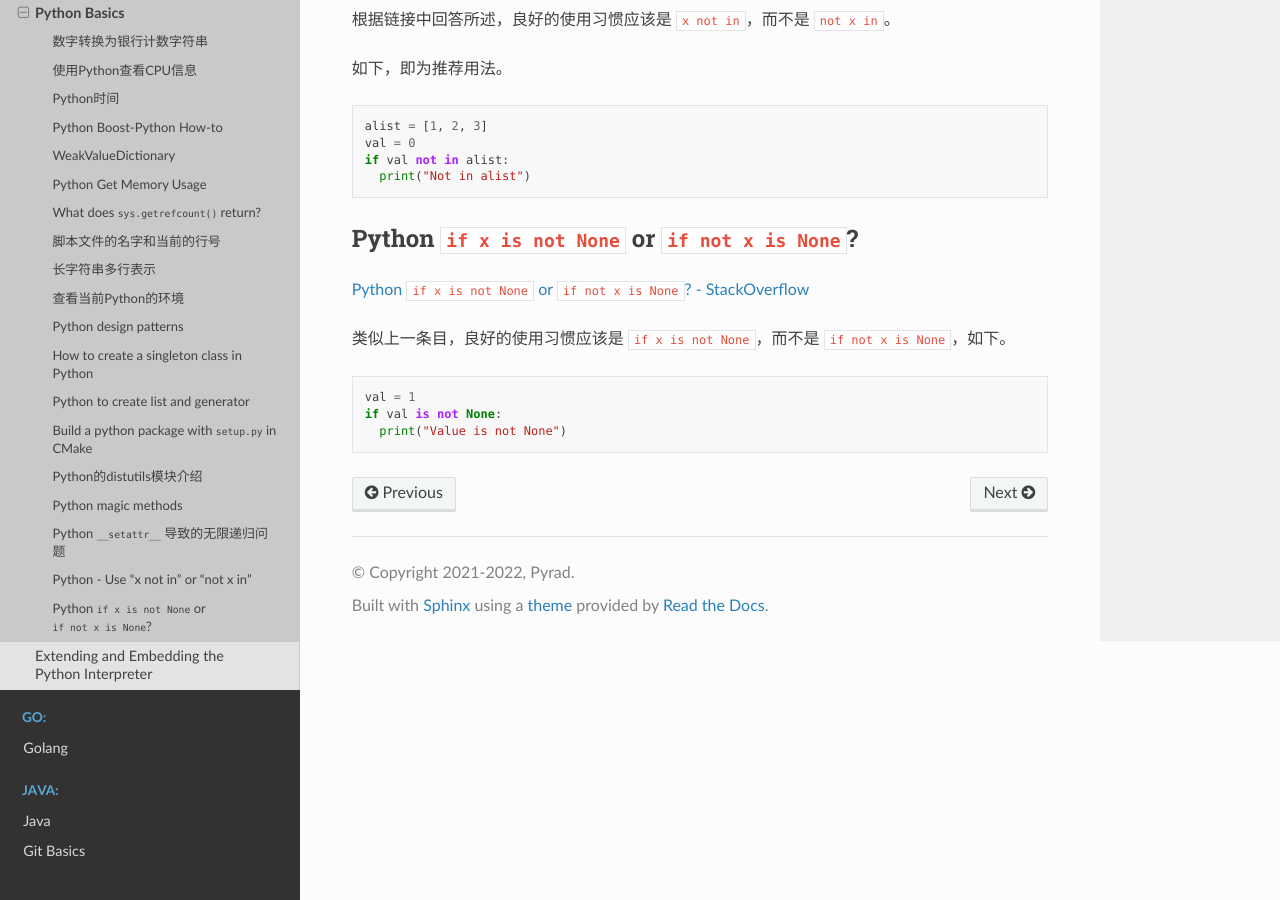
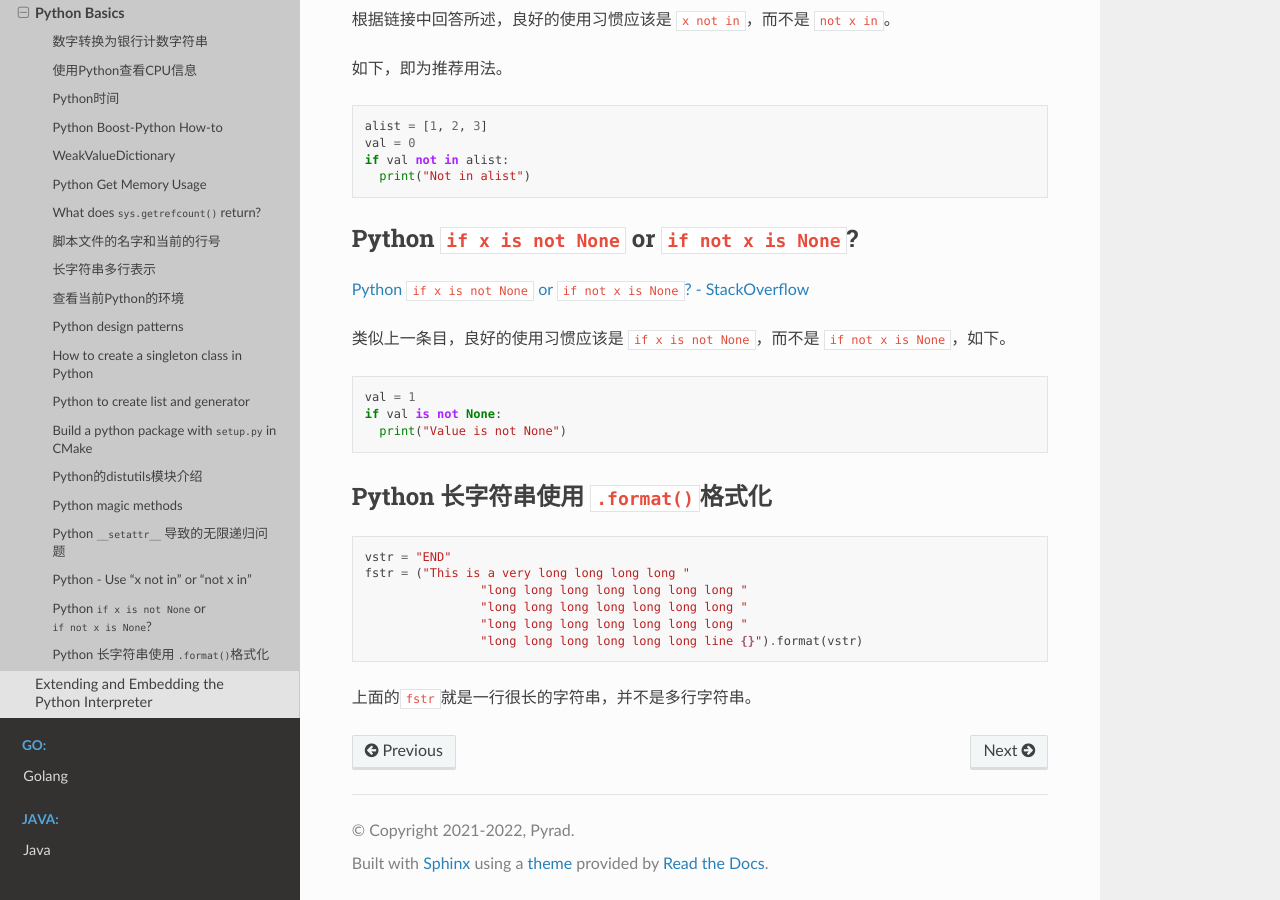
Before and after one commit to Pyrad/pyradnotes, a Sphinx documentation site: the page built from source/Python/pythonbasic.md, in a window 1280 px wide and 900 px high, scrolled down 6464 px. Built offline with Sphinx 7.4.7 and the Read the Docs theme 2.0.0, drawn with Linux system fonts in a browser that asks for light colours.

Commit message:
Python Long string using .format()

````diff
--- a/source/Python/pythonbasic.md
+++ b/source/Python/pythonbasic.md
@@ -326,3 +326,16 @@ val = 1
 if val is not None:
   print("Value is not None")
 ```
+
+## Python 长字符串使用 `.format()`格式化
+
+```python
+vstr = "END"
+fstr = ("This is a very long long long long "
+		"long long long long long long long "
+		"long long long long long long long "
+		"long long long long long long long "
+		"long long long long long long line {}").format(vstr)
+```
+
+上面的`fstr`就是一行很长的字符串，并不是多行字符串。
````
